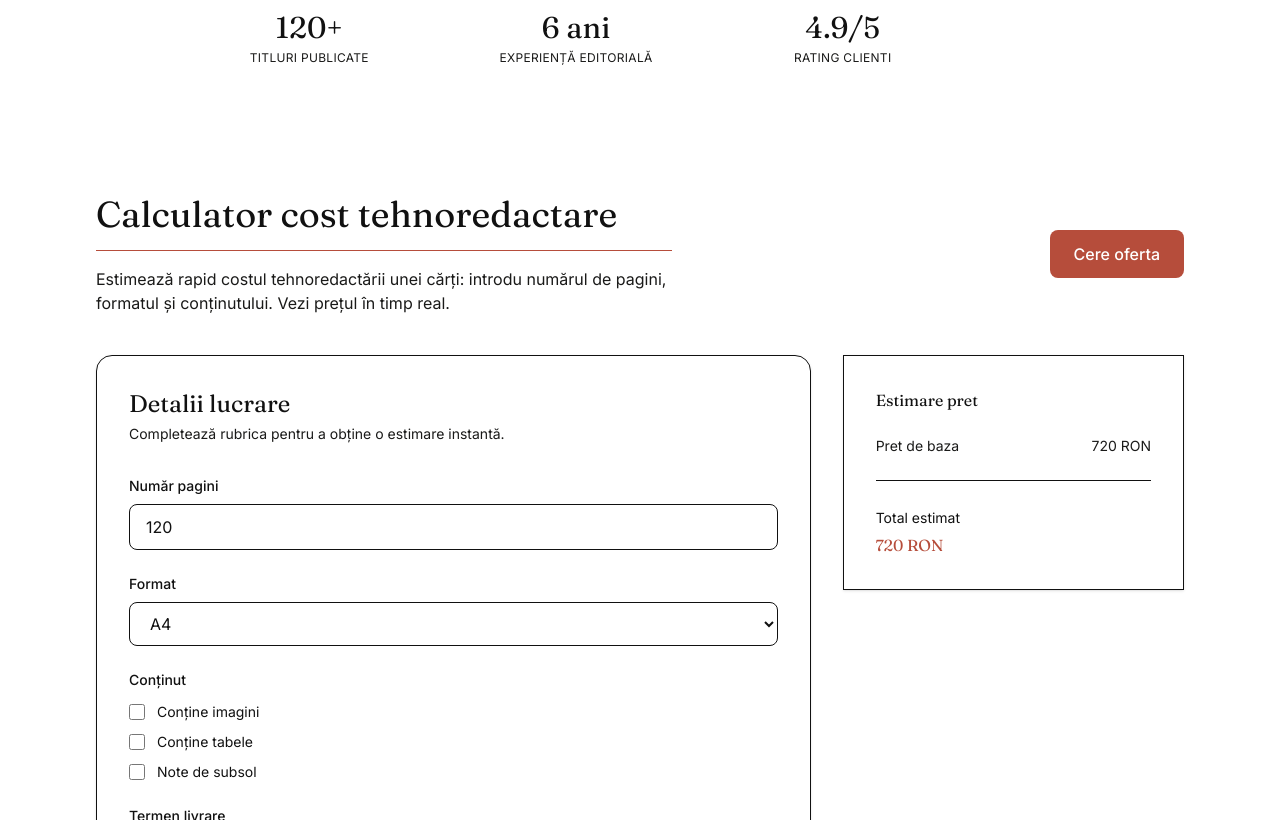
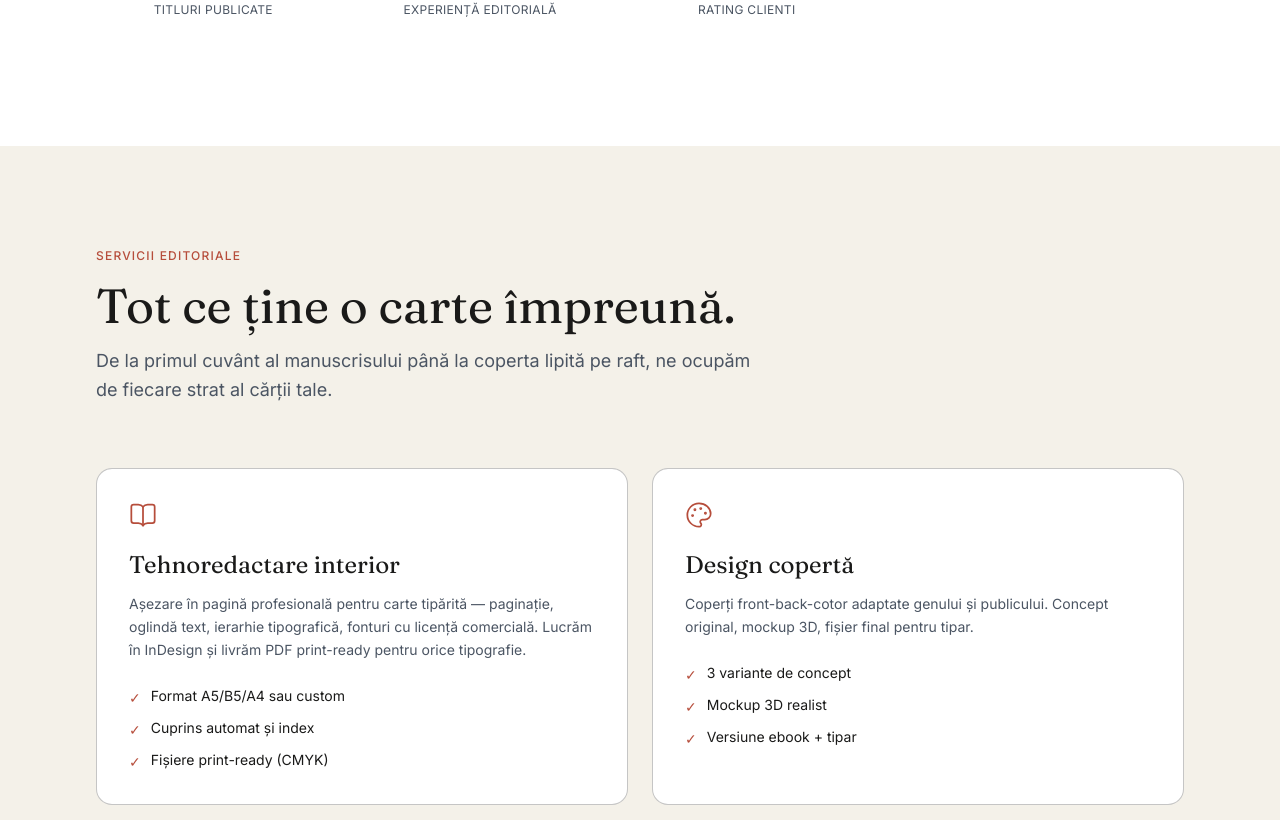
Before and after one commit to vladu224/tehnoredactare-website, a Next.js app: page / in a window 1280 px wide. Shown: the part 800-1620 px from the top of the page. Built offline with nearby package versions, Linux system fonts and the light colour scheme.

Commit message:
Refactor layout and page structure: update title, enhance layout with smooth scrolling, and reorganize components for better readability

```diff
--- a/app/globals.css
+++ b/app/globals.css
@@ -1,13 +1,21 @@
 @import "tailwindcss";
+@tailwind base;
+@tailwind components;
+@tailwind utilities;
+
+html {
+  scroll-behavior: smooth;
+}
 
 @theme {
   --color-paper: #ffffff;
   --color-card: #ffffff;
-  --color-ink: #111111;
-  --color-ink-soft: #1A1A19;
+  --color-ink: #1a1a19;
+  --color-ink-soft: #4b5563;
   --color-accent: #b64d3b;
-  --color-accent-hover: #ea580c;
+  --color-accent-hover: #9d4333;
   --color-lime: #22c55e;
+  --color-bg2: #f4f1e9;
 
   --font-display: "Fraunces", serif;
   --font-body: "Inter", sans-serif;
--- a/app/layout.tsx
+++ b/app/layout.tsx
@@ -16,7 +16,7 @@ const inter = Inter({
 });
 
 export const metadata: Metadata = {
-  title: "Calculator cost tehnoredactare",
+  title: "Atelier Tipar",
   description: "Estimează costul tehnoredactării unei cărți în timp real.",
 };
 
@@ -30,7 +30,7 @@ export default function RootLayout({
       lang="en"
       className={`${fraunces.variable} ${inter.variable} h-full antialiased`}
     >
-      <body className="min-h-full flex flex-col">
+      <body className="min-h-full flex flex-col scroll-smooth">
         <Header />
         <main>{children}</main>
         <Footer />
--- a/app/page.tsx
+++ b/app/page.tsx
@@ -7,68 +7,25 @@ import { PriceBreakdown } from "@/components/PriceBreakdown";
 import { useState } from "react";
 import { ContactInfo } from "@/lib/types";
 import { ContactModel } from "@/components/ContactModel";
+import { Contact } from "@/components/Contact";
+import { Pricing } from "@/components/Pricing";
+import { Services } from "@/components/Services";
+import { Calculator } from "@/components/Calculator";
+import { Process } from "@/components/Process";
+import { Testimonials } from "@/components/Testimonials";
+import { Faq } from "@/components/Faq";
 
 export default function Home() {
-    const { details, setDetails, estimate } = useEstimate();
-    const [isModelOpen, setModelOpen] = useState(false);
-
-    function handleContactSubmit(contact: ContactInfo) {
-        console.log("Cerere oferta: ", { contact, details, estimate});
-        setModelOpen(false);
-    }
-
-    function openContactModel() {
-        setModelOpen(true);
-    }
-
-    function closeContactModel() {
-        setModelOpen(false);
-    }
-
     return (
-      <main className="min-h-screen bg-paper mx-6 px-18 py-12">
+      <main id="" className="min-h-screen bg-paper ">
         <Hero />
-
-        <section className="max-w-full mx-auto">
-          <div className="flex flex-col md:flex-row items-center justify-between gap-6 mb-10">
-            <div>
-              <h1 className="font-display text-center md:text-left text-4xl text-ink">
-                Calculator cost tehnoredactare
-              </h1>
-
-              <div className="w-full h-px bg-accent mt-4 mb-4" />
-
-              <p className="text-ink-soft max-w-xl">
-                Estimează rapid costul tehnoredactării unei cărți: introdu numărul de pagini, formatul și conținutului. Vezi prețul în timp real.
-              </p>
-            </div>
-
-            <button
-              type="button"
-              onClick={openContactModel}
-              className="shrink-0 bg-accent hover:bg-accent-hover text-white font-medium px-6 py-3 rounded-lg transition cursor-pointer touch-manipulation active:scale-[0.98]">
-              Cere oferta
-            </button>
-          </div>
-
-          <div className="grid grid-cols-1 md:grid-cols-3 gap-8">
-            <div className="md:col-span-2">
-              <EstimateForm value={details} onChange={setDetails} />
-            </div>
-
-            <div className="md:cols-span-1">
-              <PriceBreakdown estimate={estimate}/>
-            </div>
-          </div>
-        </section>
-
-        { isModelOpen && (
-          <ContactModel
-            estimate={estimate}
-            onClose={closeContactModel}
-            onSubmit={handleContactSubmit}
-          />
-        )}
+        <Services />
+        <Pricing />
+        <Calculator />
+        <Process />
+        <Testimonials />
+        <Faq />
+        <Contact />
       </main>
-    )
+    );
 }
```
